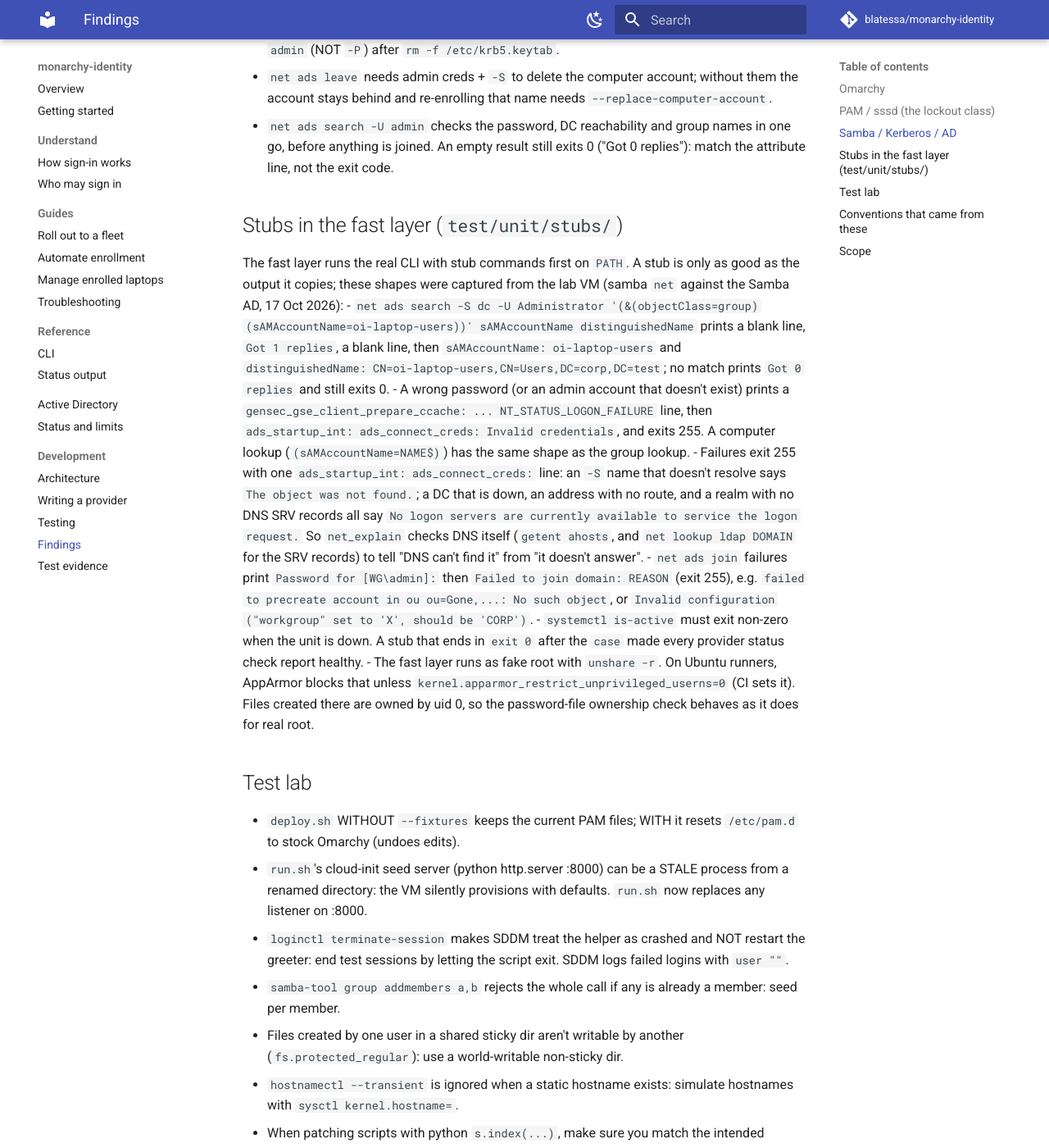
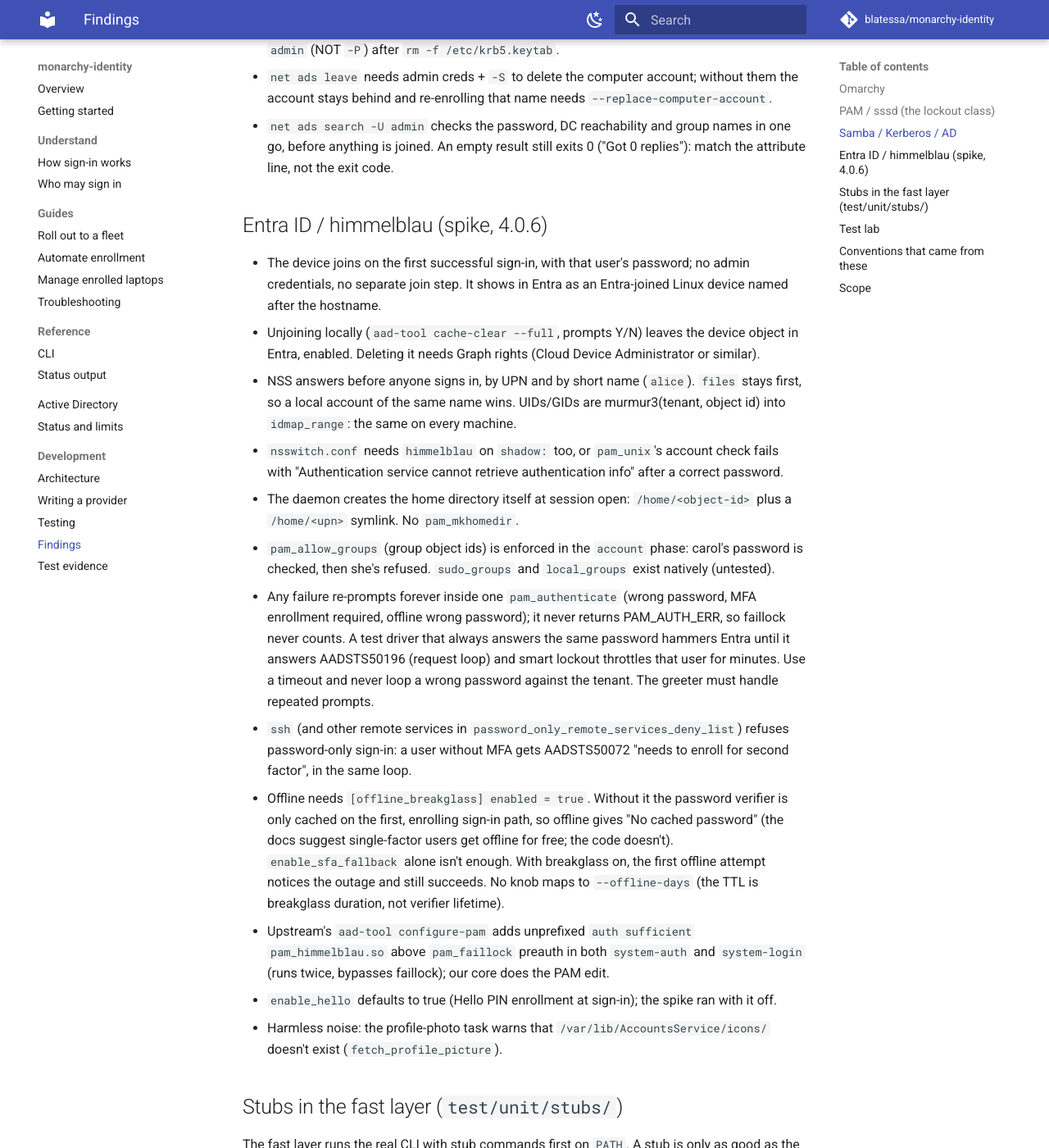
Before and after one commit to blatessa/monarchy-identity, an MkDocs documentation site: the page built from docs/dev/findings.md, in a window 1280 px wide and 1400 px high, scrolled down 2134 px. Shown: the whole window at 82% size. Built offline with MkDocs 1.6.1 and Material for MkDocs 9.7.7, drawn with Linux system fonts in a browser that asks for light colours; comment, search, counter and statistics services are not loaded.

Commit message:
Findings from the himmelblau spike on the lab VM
Registered the VM against the test tenant and signed in through PAM:
device join on first sign-in, NSS/UID behaviour, the nsswitch shadow
requirement, group policy in the account phase, the re-prompt loop on any
failure, ssh needing MFA, and offline needing offline_breakglass.

Docs: dev/findings.md. No code change.

Co-Authored-By: Claude Opus 5.5 <noreply@anthropic.com>

```diff
--- a/docs/dev/findings.md
+++ b/docs/dev/findings.md
@@ -53,6 +53,36 @@ something.
   re-enrolling that name needs `--replace-computer-account`.
 - `net ads search -U admin` checks the password, DC reachability and group names in one go, before anything is joined.
   An empty result still exits 0 ("Got 0 replies"): match the attribute line, not the exit code.
+
+## Entra ID / himmelblau (spike, 4.0.6)
+- The device joins on the first successful sign-in, with that user's password; no admin credentials, no separate
+  join step. It shows in Entra as an Entra-joined Linux device named after the hostname.
+- Unjoining locally (`aad-tool cache-clear --full`, prompts Y/N) leaves the device object in Entra, enabled. Deleting
+  it needs Graph rights (Cloud Device Administrator or similar).
+- NSS answers before anyone signs in, by UPN and by short name (`alice`). `files` stays first, so a local account of
+  the same name wins. UIDs/GIDs are murmur3(tenant, object id) into `idmap_range`: the same on every machine.
+- `nsswitch.conf` needs `himmelblau` on `shadow:` too, or `pam_unix`'s account check fails with "Authentication
+  service cannot retrieve authentication info" after a correct password.
+- The daemon creates the home directory itself at session open: `/home/<object-id>` plus a `/home/<upn>` symlink. No
+  `pam_mkhomedir`.
+- `pam_allow_groups` (group object ids) is enforced in the `account` phase: carol's password is checked, then she's
+  refused. `sudo_groups` and `local_groups` exist natively (untested).
+- Any failure re-prompts forever inside one `pam_authenticate` (wrong password, MFA enrollment required, offline wrong
+  password); it never returns PAM_AUTH_ERR, so faillock never counts. A test driver that always answers the same
+  password hammers Entra until it answers AADSTS50196 (request loop) and smart lockout throttles that user for minutes.
+  Use a timeout and never loop a wrong password against the tenant. The greeter must handle repeated prompts.
+- `ssh` (and other remote services in `password_only_remote_services_deny_list`) refuses password-only sign-in: a user
+  without MFA gets AADSTS50072 "needs to enroll for second factor", in the same loop.
+- Offline needs `[offline_breakglass] enabled = true`. Without it the password verifier is only cached on the
+  first, enrolling sign-in path, so offline gives "No cached password" (the docs suggest single-factor users get offline
+  for free; the code doesn't). `enable_sfa_fallback` alone isn't enough. With breakglass on, the first offline attempt
+  notices the outage and still succeeds. No knob maps to `--offline-days` (the TTL is breakglass duration, not
+  verifier lifetime).
+- Upstream's `aad-tool configure-pam` adds unprefixed `auth sufficient pam_himmelblau.so` above `pam_faillock`
+  preauth in both `system-auth` and `system-login` (runs twice, bypasses faillock); our core does the PAM edit.
+- `enable_hello` defaults to true (Hello PIN enrollment at sign-in); the spike ran with it off.
+- Harmless noise: the profile-photo task warns that `/var/lib/AccountsService/icons/` doesn't exist
+  (`fetch_profile_picture`).
 
 ## Stubs in the fast layer (`test/unit/stubs/`)
 The fast layer runs the real CLI with stub commands first on `PATH`. A stub is only as good as the output it copies; these shapes were
```
